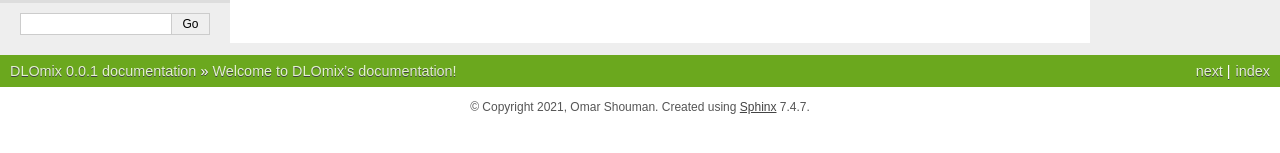
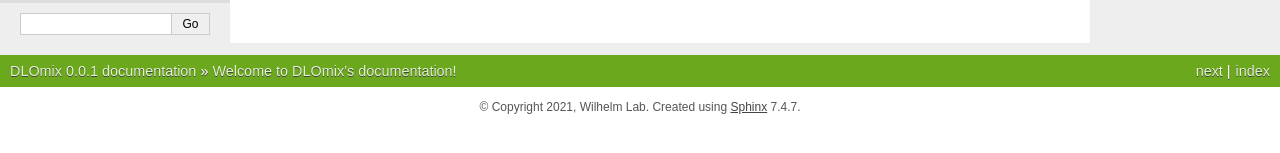
Before and after one commit to wilhelm-lab/dlomix, a Sphinx documentation site: the page built from docs/index.rst, in a window 1280 px wide. Shown: the part 325-478 px from the top of the page. Built offline with Sphinx 7.4.7, drawn with Linux system fonts in a browser that asks for light colours; pages that are not in the unit, such as notebooks, are missing from menus.

Commit message:
conf.py updates

```diff
--- a/docs/conf.py
+++ b/docs/conf.py
@@ -18,7 +18,7 @@
 # -- Project information -----------------------------------------------------
 
 project = 'DLOmix'
-copyright = '2021, Omar Shouman'
+copyright = '2021, Wilhelm Lab'
 author = 'Omar Shouman'
 
 # The full version, including alpha/beta/rc tags
@@ -30,8 +30,11 @@
 # Add any Sphinx extension module names here, as strings. They can be
 # extensions coming with Sphinx (named 'sphinx.ext.*') or your custom
 # ones.
+
 extensions = [
+    'sphinx.ext.napoleon',
     'sphinx.ext.autodoc',
+    'sphinx.ext.viewcode'
 ]
 
 # Add any paths that contain templates here, relative to this directory.
```
